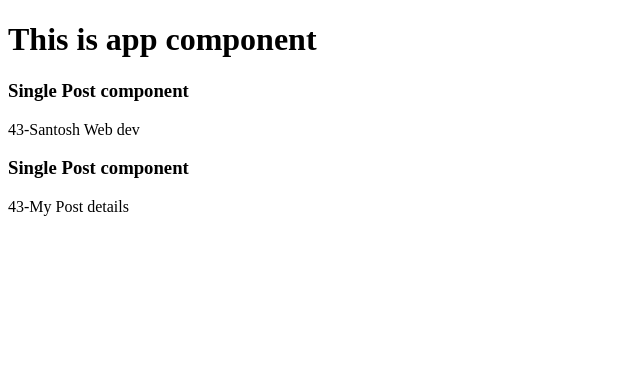
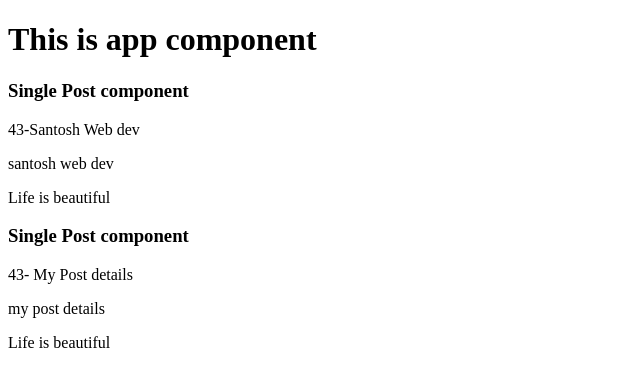
Before and after one commit to santoshkbrj/Vuejs_Tutorial, a Vue app in the folder vue-project/: page / in a window 1280 px wide. Shown: the top 386 px of the page, without its empty margins (0-640 px from the left). Built offline with nearby package versions, Linux system fonts and the light colour scheme.

Commit message:
props data are read only. We can mutate it by storing it data in local variable

```diff
--- a/vue-project/src/App.vue
+++ b/vue-project/src/App.vue
@@ -5,7 +5,7 @@ import SinglePostComponent from "./components/SinglePostComponent.vue";
 const postTitle = ref('My journey with vue');
 
 const postDetails ={
-  title: 'My Post details',
+  title: ' My Post details ',
   id: 43
 }
 </script>
--- a/vue-project/src/components/SinglePostComponent.vue
+++ b/vue-project/src/components/SinglePostComponent.vue
@@ -2,15 +2,25 @@
   <div>
     <h3>Single Post component</h3>
     <p>{{ id }}-{{ title }}</p>
+    <p>{{ name }}</p>
+    <p>{{ quote }}</p>
   </div>
 </template>
 
 <script setup>
+import { ref, computed } from 'vue';
+
  const props = defineProps({
     title: String,
     id: Number
  })
  console.log(props.title)
+
+ const name = computed(()=> props.title.trim().toLowerCase());
+
+ const quote = ref(props.title);
+ quote.value = " Life is beautiful ";
+ console.log(name.value)
 </script>
 
 <style>
```
